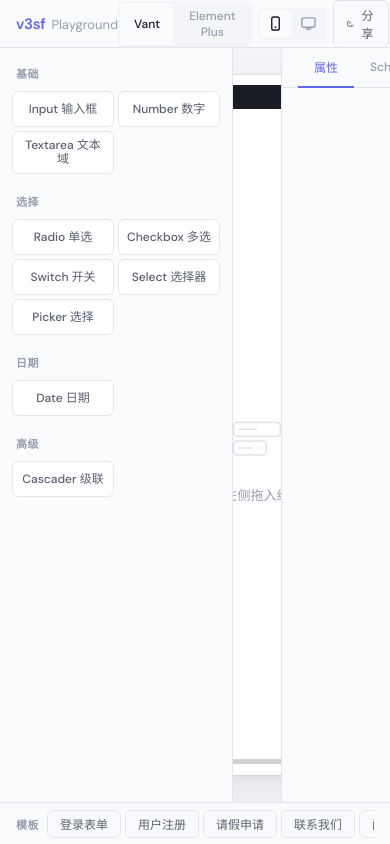
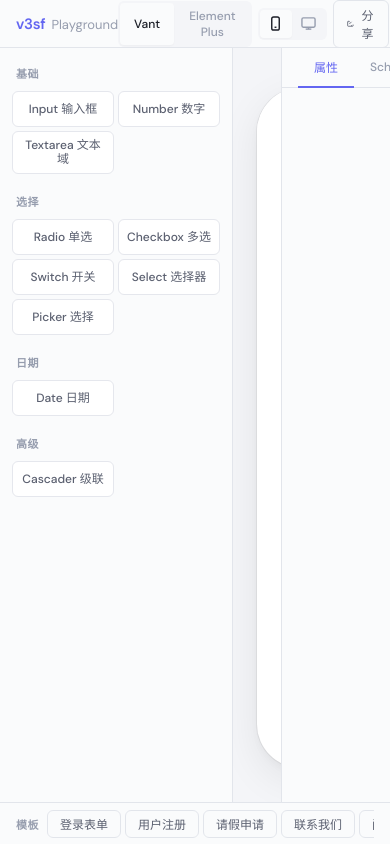
Before and after one commit to Muluk-m/schema-form, a Vue app in the folder packages/playground/: page / in a window 390 px wide. Shown: the top 844 px of the page. Built offline with nearby package versions, Linux system fonts and the light colour scheme.

Commit message:
fix(playground): fix mobile simulator clipping and centering
Use block layout with margin auto to properly center the phone frame.
Ensure the frame doesn't shrink and top rounded corners are fully
visible with adequate padding.

```diff
--- a/packages/playground/src/styles/index.scss
+++ b/packages/playground/src/styles/index.scss
@@ -292,16 +292,15 @@ textarea {
 
   &--center {
     background: var(--surface-1);
-    display: flex;
-    align-items: center;
-    justify-content: center;
     overflow: auto;
-    padding: 32px 24px;
+    padding: 40px 24px;
     position: relative;
 
     // Subtle cross-dot pattern
     background-image: radial-gradient(circle, var(--surface-3) 0.5px, transparent 0.5px);
     background-size: 24px 24px;
+
+    display: block;
   }
 
   &--right {
@@ -318,8 +317,10 @@ textarea {
 .pg-preview {
   // ---- Mobile Frame ----
   &__mobile-frame {
-    width: 375px;
-    min-height: 700px;
+    width: 390px;
+    min-height: 680px;
+    flex-shrink: 0;
+    margin: 0 auto;
     background: #fff;
     border-radius: 44px;
     box-shadow:
```
